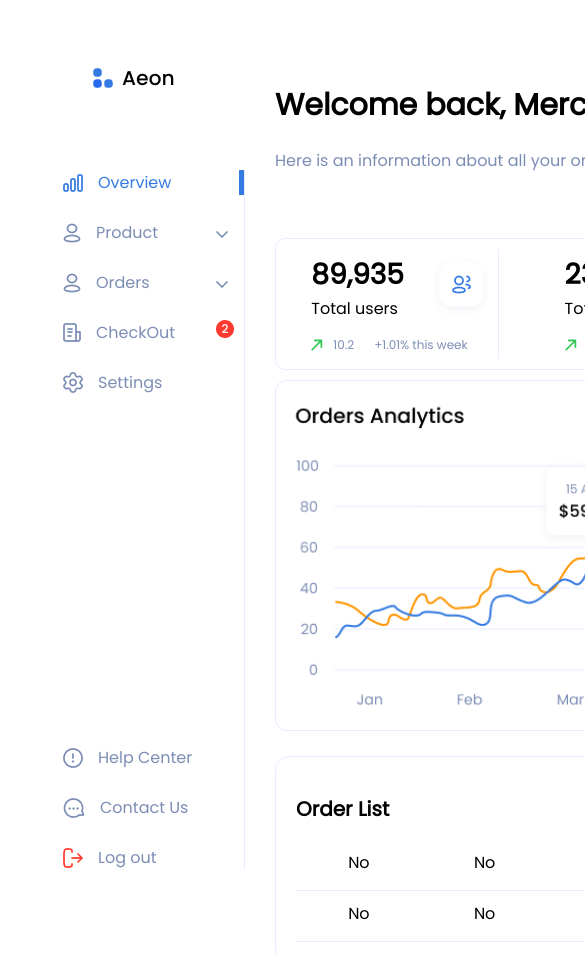
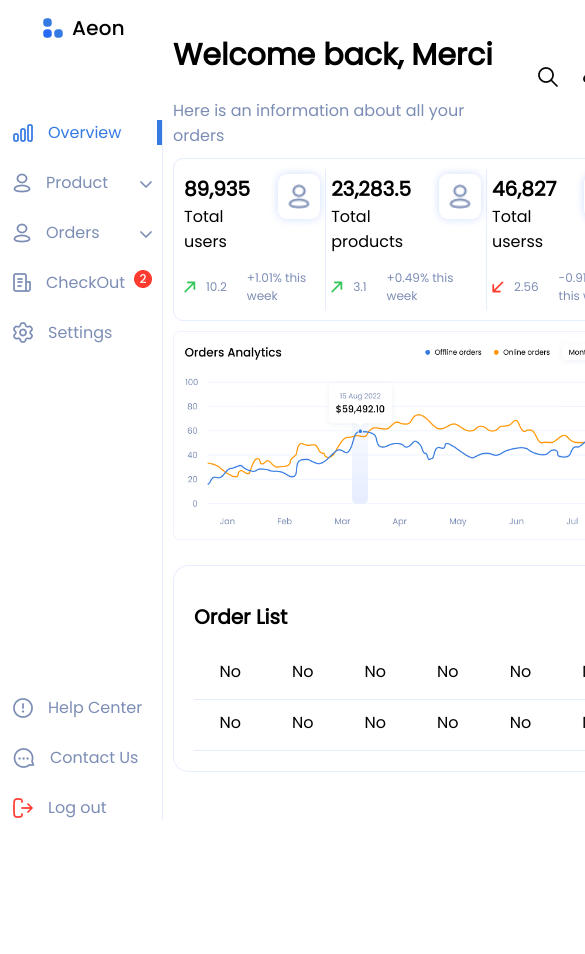
Before and after one commit to VictoriaWerberg/dashboard, a plain HTML site: page index.html in a window 390 px wide. Shown: the top 954 px of the page, 585 px wide, since content can reach past the window. After the commit the page ends 858 px from the top, so only its background shows below. Drawn offline with Linux system fonts and the light colour scheme.

Commit message:
adding responsivity

```diff
--- a/index.html
+++ b/index.html
@@ -69,7 +69,7 @@
                             <h1 class="large-numbers">89,935</h1>
                             <div class="text-block-2">Total users</div>
                         </div>
-                        <div class="link-block"><img src = "assets/c4.png"/></div>
+                        <div class="card-icon"><img src = "assets/icon2.png"/></div>
                     </div>
                     <div class="sub-data"><img src="assets/carrg.png"/>
                         <div class="text-block-3">10.2</div>
@@ -82,7 +82,7 @@
                             <h1 class="large-numbers">23,283.5</h1>
                             <div class="text-block-2">Total products</div>
                         </div>
-                        <div class="link-block"><img src = "assets/c3.png"/></div>
+                        <div class="card-icon"><img src = "assets/icon2.png"/></div>
                     </div>
                     <div class="sub-data"><img src="assets/carrg.png"/>
                         <div class="text-block-3">3.1</div>
@@ -95,7 +95,7 @@
                             <h1 class="large-numbers">46,827</h1>
                             <div class="text-block-2">Total userss</div>
                         </div>
-                        <div class="link-block"><img src = "assets/c2.png"/></div>
+                        <div class="card-icon"><img src = "assets/icon2.png"/></div>
                     </div>
                     <div class="sub-data"><img src="assets/carrr.png"/>
                         <div class="text-block-3">2.56</div>
@@ -108,7 +108,7 @@
                             <h1 class="large-numbers">124,854</h1>
                             <div class="text-block-2">Refunded </div>
                         </div>
-                        <div class="link-block"><img src = "assets/c4.png"/></div>
+                        <div class="card-icon"><img src = "assets/icon2.png"/></div>
                     </div>
                     <div class="sub-data"><img src="assets/carrg.png"/>
                         <div class="text-block-3">7.2</div>
@@ -118,9 +118,9 @@
 
             </div>
             <div class="charts">
-                <div class="chart-block"><img src = "assets/chart.png"/></div>
+                <div class="chart-block"><img src = "assets/chart.png" class = "img-responsive"/></div>
                 <div class="diagram-block"></div>
-                <div class="diagram-block"><img src="assets/diag.png"/></div>
+                <div class="diagram-block"><img src="assets/diag.png"  class = "img-responsive"/></div>
             </div>
             <div class="table">
                 <div class="list-title">
--- a/style.css
+++ b/style.css
@@ -21,8 +21,9 @@ body {
 }
 .link-block{
     margin-left: 25px;
+}
 
-}
+
 .nav-text{
     width: 120px;
     padding-left: 15px;
@@ -180,6 +181,16 @@ color:#7c8db5
 }
 
 
+.card-icon{
+    width: 25px;
+    height: 25px;
+    padding: 10px 10px 10px 10px;
+    border-radius:20%;
+    margin-left: 25px;
+    background-color: white;
+    box-shadow: 0px 0px 10px #ceddfc;
+    display: flex;
+}
 .charts{
     display: flex;
 }
@@ -218,3 +229,56 @@ color:#7c8db5
 .nav-frame{
     border-right: 1px solid #e6edff;
 }
+
+@media screen  and (max-width:1000px){
+
+.main{
+    padding: 5px;
+    flex-wrap: nowrap;
+ }
+ .right{
+    padding-left: 10px;
+ }
+
+ .title{
+    display: inline-flex;
+    flex-wrap: nowrap;
+    margin-bottom: 10px;
+    justify-content: space-between;
+ }
+
+ .cards{
+    display: flex;
+    direction: stretch;
+    justify-content:space-between;
+    padding-right: 5px;
+    padding-left: 5px;
+
+ }
+ .large-numbers{
+    font-size: 20px;
+ }
+
+ .left{
+    width: 150px;
+ }
+ .charts{
+    display: flex;
+    flex-wrap: nowrap;
+    justify-content: space-around;
+ }
+ .chart-block{
+    width: auto;
+ }
+ .img-responsive{
+    display: inline-block;
+    max-width: 100%;
+    height: auto;
+ }
+ .diagram-block{
+    width: auto;
+ }
+ .large-title{
+    margin-right: 10px;
+ }
+}
```
